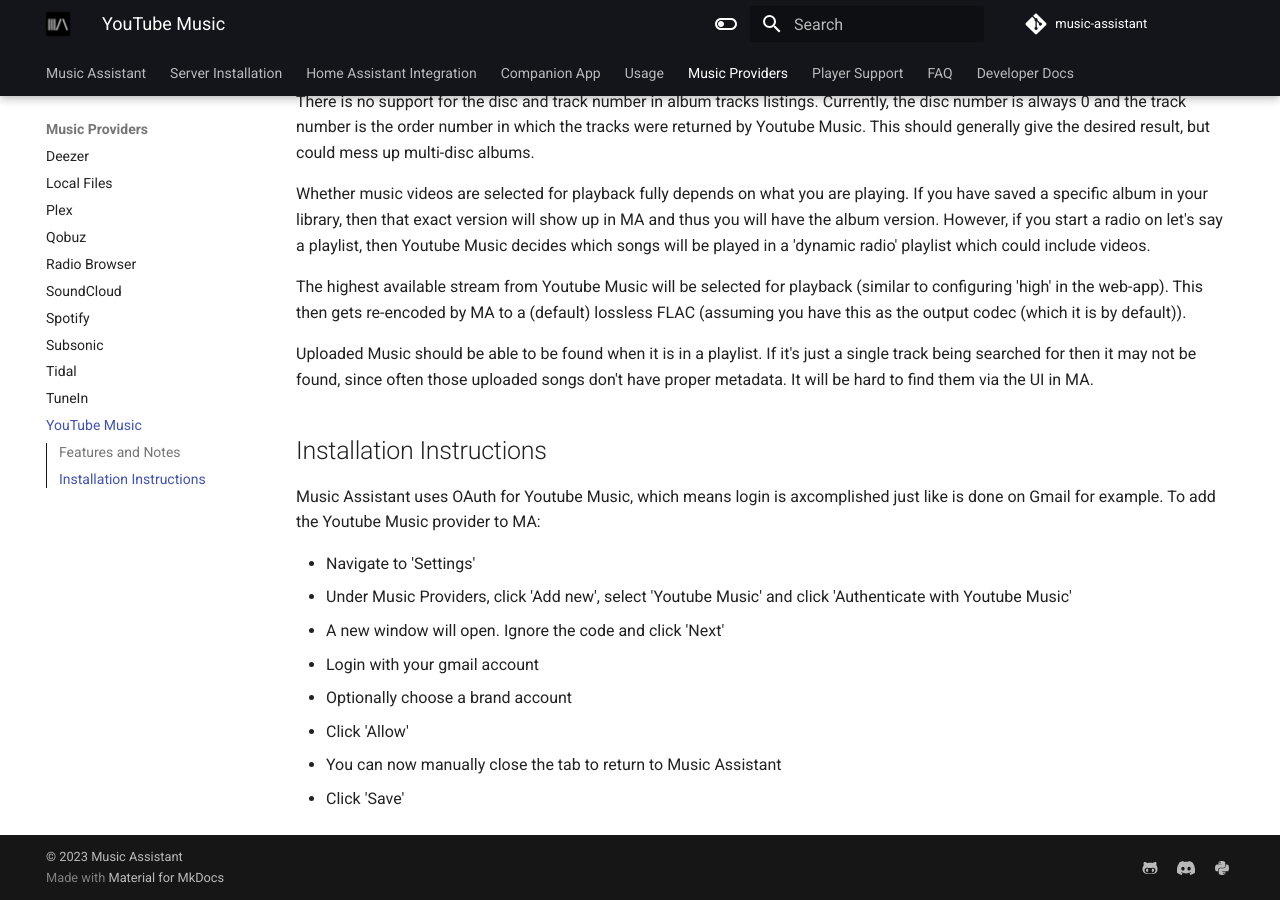
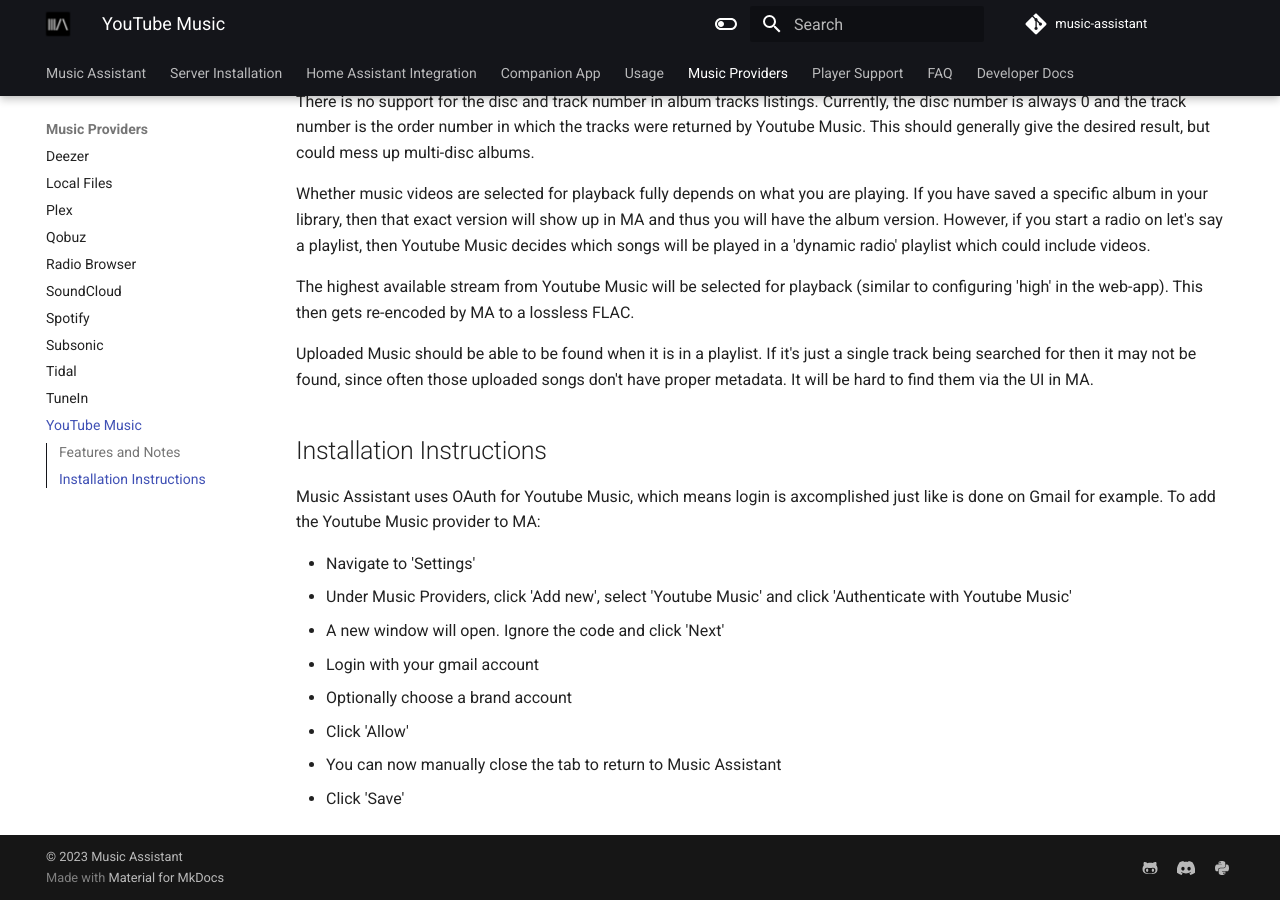
Before and after one commit to pwbriggs/music-assistant.github.io, an MkDocs documentation site: the page built from docs/music-providers/youtube-music.md, in a window 1280 px wide and 900 px high, scrolled down 504 px. Built offline with MkDocs 1.6.1 and Material for MkDocs 9.7.7, drawn with Linux system fonts in a browser that asks for light colours.

Commit message:
Remove reference to codec change

```diff
--- a/docs/music-providers/youtube-music.md
+++ b/docs/music-providers/youtube-music.md
@@ -14,7 +14,7 @@
 
 Whether music videos are selected for playback fully depends on what you are playing. If you have saved a specific album in your library, then that exact version will show up in MA and thus you will have the album version. However, if you start a radio on let's say a playlist, then Youtube Music decides which songs will be played in a 'dynamic radio' playlist which could include videos.
 
-The highest available stream from Youtube Music will be selected for playback (similar to configuring 'high' in the web-app). This then gets re-encoded by MA to a (default) lossless FLAC (assuming you have this as the output codec (which it is by default)).
+The highest available stream from Youtube Music will be selected for playback (similar to configuring 'high' in the web-app). This then gets re-encoded by MA to a lossless FLAC.
 
 Uploaded Music should be able to be found when it is in a playlist. If it's just a single track being searched for then it may not be found, since often those uploaded songs don't have proper metadata. It will be hard to find them via the UI in MA.
 
```
